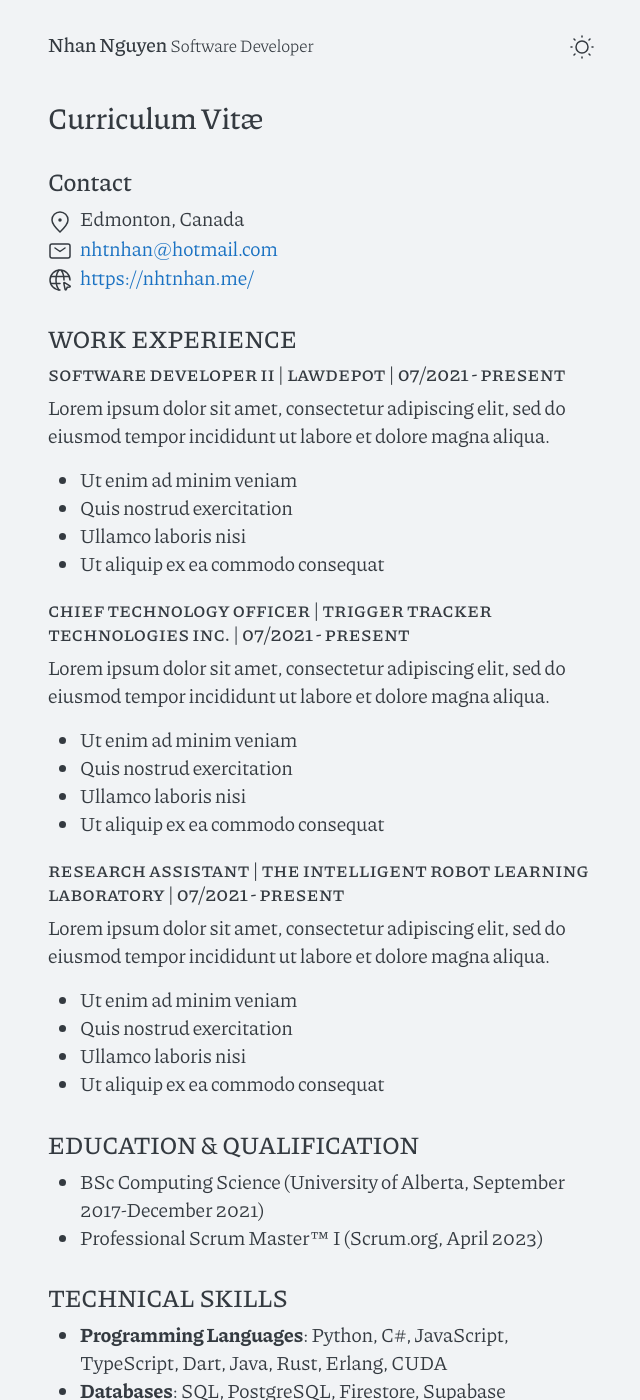
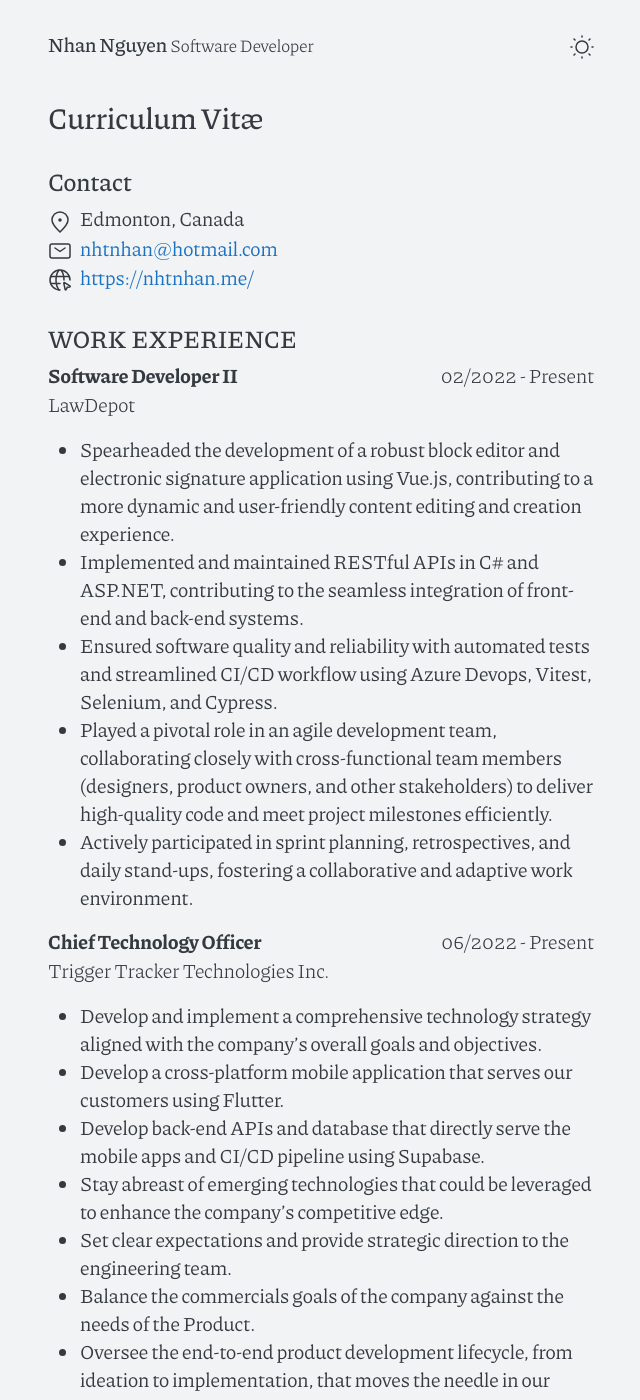
Before and after one commit to nhtnhan/nhtnhan.github.io, a Jekyll site: the page built from cv.md, in a window 1280 px wide and 1400 px high. Shown: the whole window, without its empty margins (319-959 px from the left). Built offline with Jekyll 4.4.1, drawn with Linux system fonts in a browser that asks for light colours; some of the changed text lies outside the part shown.

Commit message:
update cv

```diff
--- a/cv.md
+++ b/cv.md
@@ -9,37 +9,85 @@ title: CV
 
 ## WORK EXPERIENCE
 
-### Software Developer II | LawDepot | 07/2021 - Present
+<table class="table">
+  <thead>
+    <tr>
+      <th>Software Developer II</th>
+      <th class="time">02/2022 - Present</th>
+    </tr>
+    <tr>
+      <th colspan="2" class="location">LawDepot</th>
+    </tr>
+  </thead>
+</table>
+- Spearheaded the development of a robust block editor and electronic signature application using Vue.js, contributing to a more dynamic and user-friendly content editing and creation experience.
+- Implemented and maintained RESTful APIs in C# and ASP.NET, contributing to the seamless integration of front-end and back-end systems.
+- Ensured software quality and reliability with automated tests and streamlined CI/CD workflow using Azure Devops, Vitest, Selenium, and Cypress.
+- Played a pivotal role in an agile development team, collaborating closely with cross-functional team members (designers, product owners, and other stakeholders) to deliver high-quality code and meet project milestones efficiently.
+- Actively participated in sprint planning, retrospectives, and daily stand-ups, fostering a collaborative and adaptive work environment.
 
-Lorem ipsum dolor sit amet, consectetur adipiscing elit, sed do eiusmod tempor incididunt ut labore et dolore magna aliqua.
-
-- Ut enim ad minim veniam
-- Quis nostrud exercitation
-- Ullamco laboris nisi
-- Ut aliquip ex ea commodo consequat
-
-### Chief Technology Officer | Trigger Tracker Technologies Inc. | 07/2021 - Present
-
-Lorem ipsum dolor sit amet, consectetur adipiscing elit, sed do eiusmod tempor incididunt ut labore et dolore magna aliqua.
-
-- Ut enim ad minim veniam
-- Quis nostrud exercitation
-- Ullamco laboris nisi
-- Ut aliquip ex ea commodo consequat
-
-### Research Assistant | The Intelligent Robot Learning Laboratory | 07/2021 - Present
-
-Lorem ipsum dolor sit amet, consectetur adipiscing elit, sed do eiusmod tempor incididunt ut labore et dolore magna aliqua.
-
-- Ut enim ad minim veniam
-- Quis nostrud exercitation
-- Ullamco laboris nisi
-- Ut aliquip ex ea commodo consequat
+<table class="table">
+  <thead>
+    <tr>
+      <th>Chief Technology Officer</th>
+      <th class="time">06/2022 - Present</th>
+    </tr>
+    <tr>
+      <th colspan="2" class="location">Trigger Tracker Technologies Inc.</th>
+    </tr>
+  </thead>
+</table>
+- Develop and implement a comprehensive technology strategy aligned with the company's overall goals and objectives.
+- Develop a cross-platform mobile application that serves our customers using Flutter.
+- Develop back-end APIs and database that directly serve the mobile apps and CI/CD pipeline using Supabase.
+- Stay abreast of emerging technologies that could be leveraged to enhance the company's competitive edge.
+- Set clear expectations and provide strategic direction to the engineering team.
+- Balance the commercials goals of the company against the needs of the Product.
+- Oversee the end-to-end product development lifecycle, from ideation to implementation, that moves the needle in our product vision.
+- Collaborate with cross-functional teams to ensure the successful delivery of new product features and internal systems to users and stakeholders.
+- Ensure the reliability, security, and scalability of our technical infrastructure.
+- Communicate effectively with non-technical stakeholders and team members, translating complex technical concepts into understandable terms.
+<table class="table">
+  <thead>
+    <tr>
+      <th>Research Assistant</th>
+      <th class="time">05/2021 - 02/2022</th>
+    </tr>
+    <tr>
+      <th colspan="2" class="location">The Intelligent Robot Learning Laboratory</th>
+    </tr>
+  </thead>
+</table>
+- Assisted on the development of SoundHunters Project to personalize learning of Cree Sounds with User Modelling and Reinforcement Learning.
+- Upgraded an existing web application using Django, and Pixi.JS.
+- Deployed the web application with Docker and uWSGI.
+- Created and maintain documentation on deployment, testing, and source code.
+- Coordinate with professors, team leads, and fellow interns to successfully deliver all requirements and beyond.
 
 ## EDUCATION & QUALIFICATION
 
-- BSc Computing Science (University of Alberta, September 2017-December 2021)
-- Professional Scrum Master™ I (Scrum.org, April 2023)
+<table class="table">
+  <thead>
+    <tr>
+      <th>BSc Computing Science</th>
+      <th class="time">09/2017 - 12/2021</th>
+    </tr>
+    <tr>
+      <th colspan="2" class="location">University of Alberta</th>
+    </tr>
+  </thead>
+</table>
+<table class="table">
+  <thead>
+    <tr>
+      <th>Professional Scrum Master™ I</th>
+      <th class="time">04/2023</th>
+    </tr>
+    <tr>
+      <th colspan="2" class="location">Scrum.org</th>
+    </tr>
+  </thead>
+</table>
 
 ## TECHNICAL SKILLS
 
```
